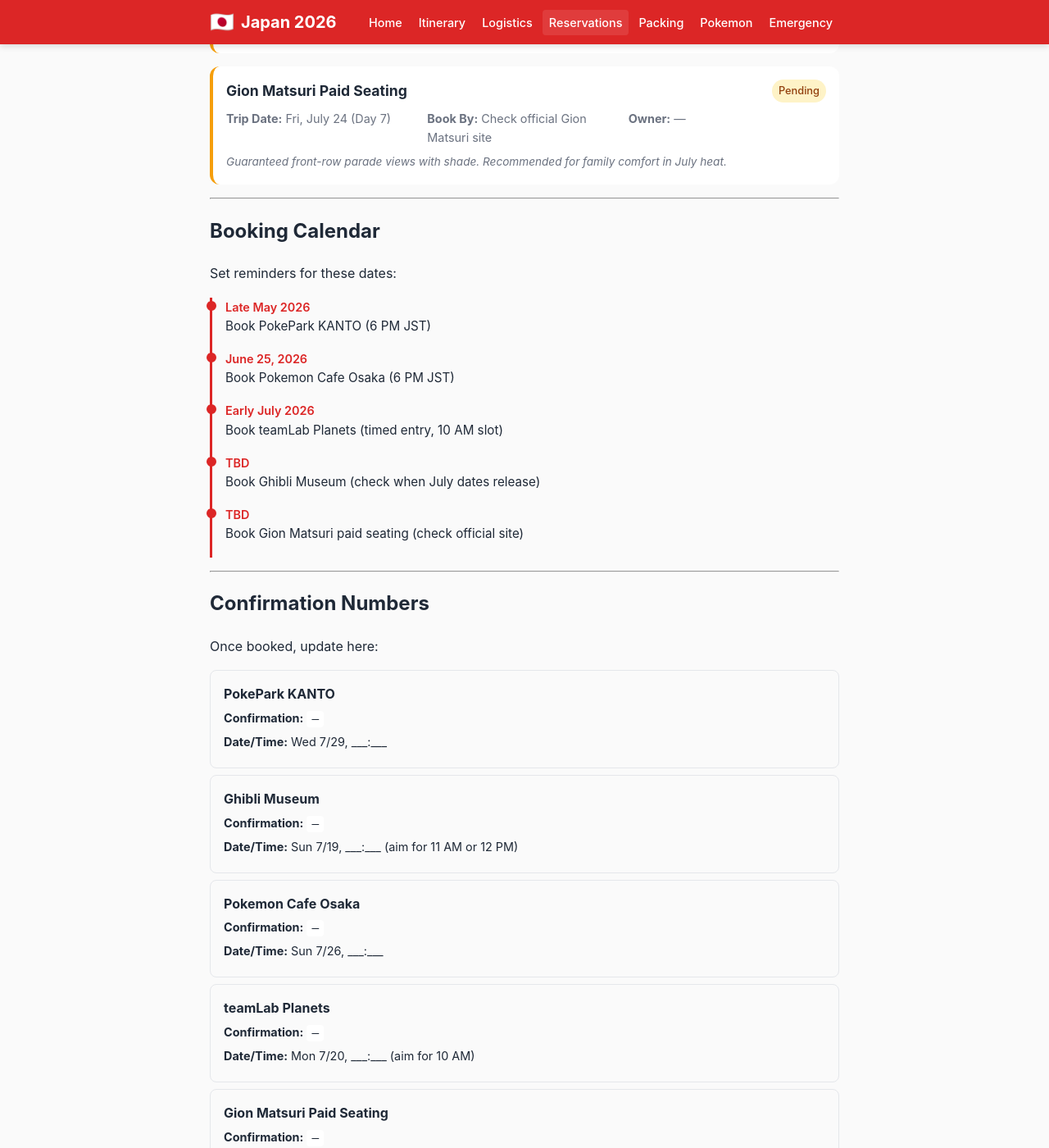
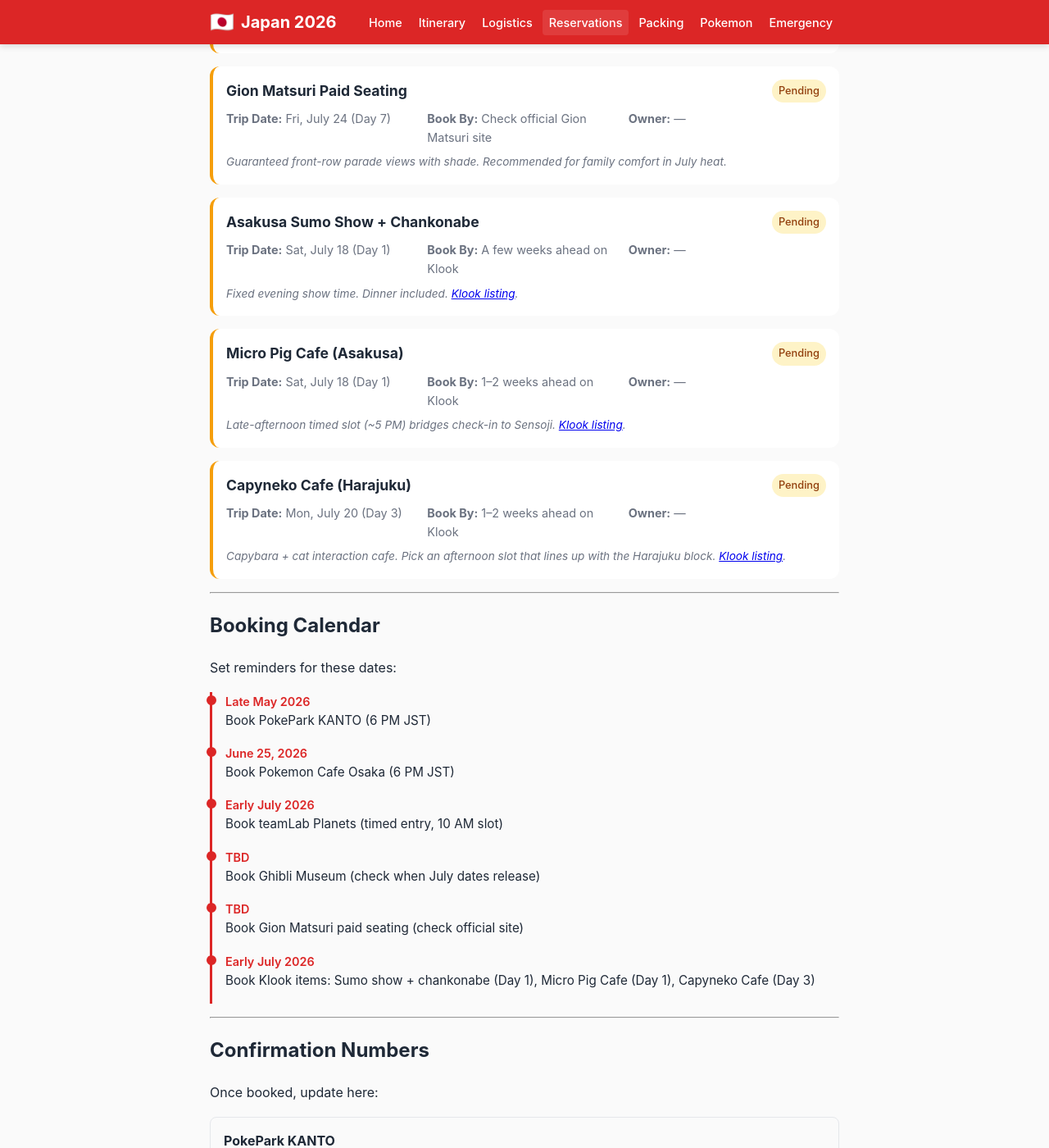
Before and after one commit to guarzo/2026_jp_trip, a Jekyll site: the page built from site/reservations.md, in a window 1280 px wide and 1400 px high, scrolled down 904 px. Shown: the whole window at 82% size. Built offline with Jekyll 4.4.1, drawn with Linux system fonts in a browser that asks for light colours.

Commit message:
Add Klook activities: sumo show, pig cafe (Day 1), Capyneko (Day 3)
Co-Authored-By: Claude Opus 4.7 <noreply@anthropic.com>

```diff
--- a/site/reservations.md
+++ b/site/reservations.md
@@ -81,6 +81,45 @@ Update status as reservations are made.
   <p class="reservation-note">Guaranteed front-row parade views with shade. Recommended for family comfort in July heat.</p>
 </div>
 
+<div class="reservation-card recommended">
+  <div class="reservation-header">
+    <h3>Asakusa Sumo Show + Chankonabe</h3>
+    <span class="status status-pending">Pending</span>
+  </div>
+  <div class="reservation-details">
+    <div class="detail"><strong>Trip Date:</strong> Sat, July 18 (Day 1)</div>
+    <div class="detail"><strong>Book By:</strong> A few weeks ahead on Klook</div>
+    <div class="detail"><strong>Owner:</strong> —</div>
+  </div>
+  <p class="reservation-note">Fixed evening show time. Dinner included. <a href="https://www.klook.com/en-US/activity/109994-asakusa-sumo-club-sumo-show-admission-chankonabe-tokyo/">Klook listing</a>.</p>
+</div>
+
+<div class="reservation-card recommended">
+  <div class="reservation-header">
+    <h3>Micro Pig Cafe (Asakusa)</h3>
+    <span class="status status-pending">Pending</span>
+  </div>
+  <div class="reservation-details">
+    <div class="detail"><strong>Trip Date:</strong> Sat, July 18 (Day 1)</div>
+    <div class="detail"><strong>Book By:</strong> 1–2 weeks ahead on Klook</div>
+    <div class="detail"><strong>Owner:</strong> —</div>
+  </div>
+  <p class="reservation-note">Late-afternoon timed slot (~5 PM) bridges check-in to Sensoji. <a href="https://www.klook.com/en-US/activity/174931-micro-pig-cafe-experience-in-aasakusa/">Klook listing</a>.</p>
+</div>
+
+<div class="reservation-card recommended">
+  <div class="reservation-header">
+    <h3>Capyneko Cafe (Harajuku)</h3>
+    <span class="status status-pending">Pending</span>
+  </div>
+  <div class="reservation-details">
+    <div class="detail"><strong>Trip Date:</strong> Mon, July 20 (Day 3)</div>
+    <div class="detail"><strong>Book By:</strong> 1–2 weeks ahead on Klook</div>
+    <div class="detail"><strong>Owner:</strong> —</div>
+  </div>
+  <p class="reservation-note">Capybara + cat interaction cafe. Pick an afternoon slot that lines up with the Harajuku block. <a href="https://www.klook.com/en-US/activity/207318-interaction-with-capybaras-and-cats-capyneko-cafe-harajuku/">Klook listing</a>.</p>
+</div>
+
 ---
 
 ## Booking Calendar
@@ -107,6 +146,10 @@ Set reminders for these dates:
   <div class="timeline-item">
     <div class="timeline-date">TBD</div>
     <div class="timeline-action">Book Gion Matsuri paid seating (check official site)</div>
+  </div>
+  <div class="timeline-item">
+    <div class="timeline-date">Early July 2026</div>
+    <div class="timeline-action">Book Klook items: Sumo show + chankonabe (Day 1), Micro Pig Cafe (Day 1), Capyneko Cafe (Day 3)</div>
   </div>
 </div>
 
```
Also changed, not shown: site/_days/day-01.md (+33 -7 lines), site/_days/day-03.md (+13 -0 lines), site/index.md (+6 -1 lines), site/itinerary.md (+3 -3 lines).
